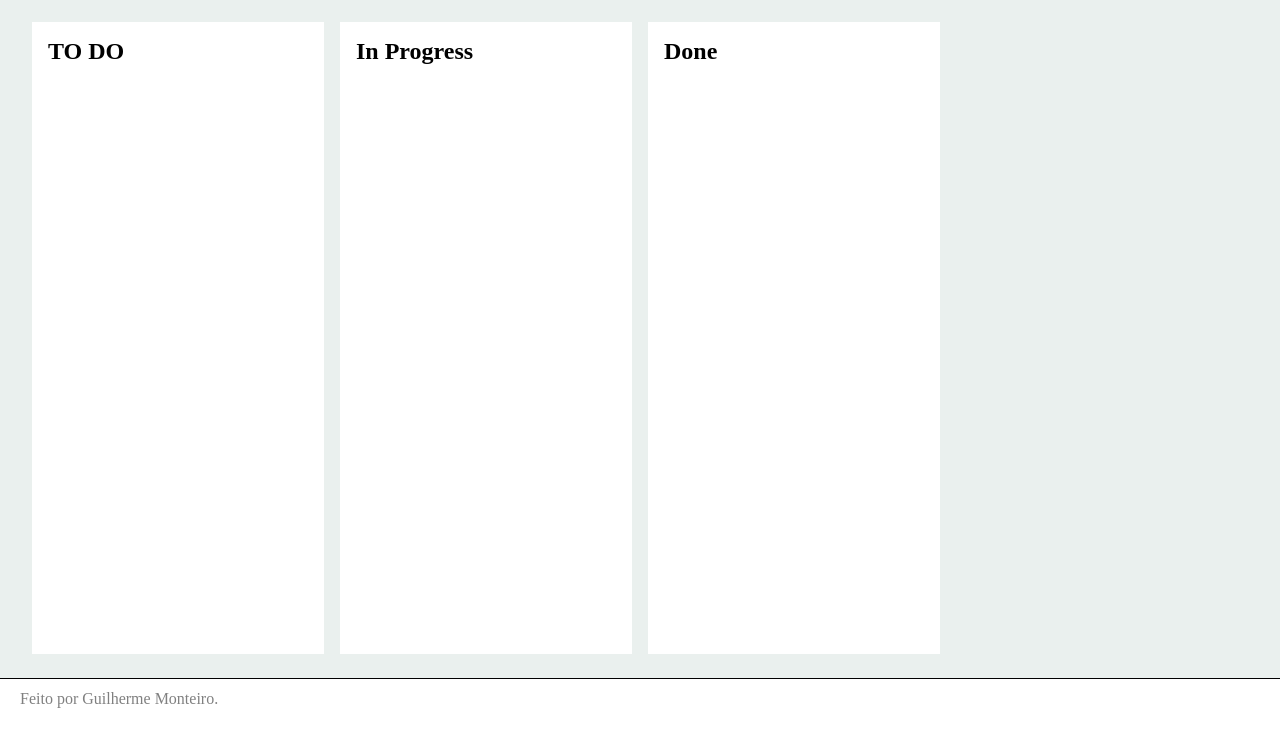
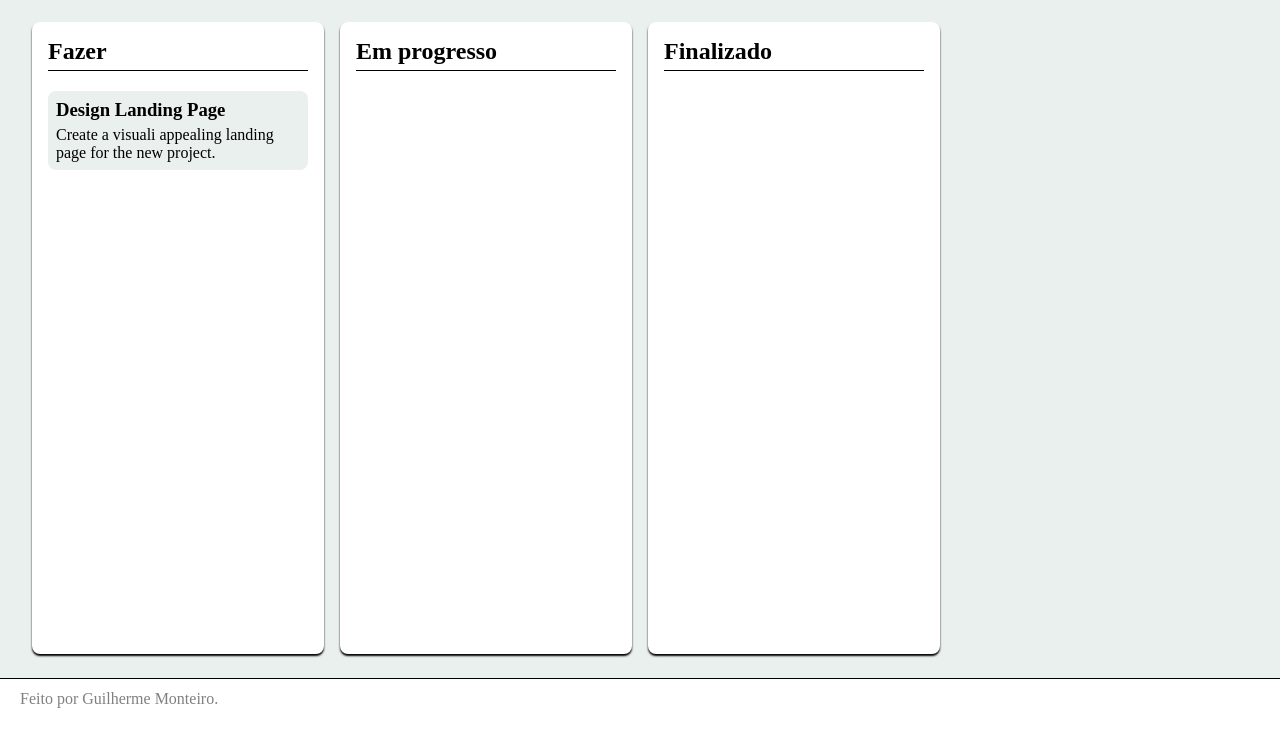
Before and after one commit to Guimonteirojbv/mini-trello, a plain HTML site: page index.html in a window 1280 px wide. Shown: the part 21-768 px from the top of the page. Drawn offline with Linux system fonts and the light colour scheme.

Commit message:
style-card

```diff
--- a/index.html
+++ b/index.html
@@ -19,20 +19,27 @@
 
     <div class="boards-wrapper">
       <div id="todo">
-        <h2>TO DO</h2>
+        <h2>Fazer</h2>
+
+        <div class="task" draggable="true">
+          <h3>Design Landing Page</h3>
+          <p>Create a visuali appealing landing page for the new project.</p>
+        </div>
       </div>
 
       <div id="inprogress">
-        <h2>In Progress</h2>
+        <h2>Em progresso</h2>
       </div>
 
-      <div id="Done">
-        <h2>Done</h2>
+      <div id="done">
+        <h2>Finalizado</h2>
       </div>
     </div>
 
     <footer class="footer">
       <span>Feito por Guilherme Monteiro.</span>
     </footer>
+
+    <script src="script.js"></script>
   </body>
 </html>
--- /dev/null
+++ b/script.js
@@ -0,0 +1,42 @@
+const todo = document.querySelector('#todo');
+const inProgress = document.querySelector("#inprogress");
+const done = document.querySelector('#done');
+
+
+const sections = [todo, inProgress, done];
+
+sections.forEach((section) => {
+    section.addEventListener('drop', (ev) => dropHandler(ev));
+    section.addEventListener('dragover', (ev) => dragover_handler(ev))
+    section.addEventListener('dragstart', (ev) => dragStart(ev))
+})
+
+document.querySelectorAll('.task').forEach(card => {
+    card.setAttribute('draggable', 'true'),
+    card.addEventListener('dragstart', (ev) => dragStart(ev));
+})
+
+function dropHandler(ev) {
+
+
+
+    console.log(ev)
+
+
+}
+
+function dragover_handler(ev) {
+
+    // console.log(ev)
+    ev.dataTransfer.dropEffect = "copy";
+}
+
+
+function dragStart(ev) {
+
+
+
+    ev.dataTransfer.setData('text/plain', ev.target.id);
+
+    // console.log(ev)
+}
--- a/styles.css
+++ b/styles.css
@@ -26,9 +26,31 @@
   padding: 24px 32px;
 }
 
-.boards-wrapper div {
+#todo,
+#inprogress,
+#done {
   background: #fff;
   padding: 16px;
+
+  border-radius: 8px;
+
+  box-shadow: 0px 2px 2px 0px #000;
+}
+
+.boards-wrapper div h2 {
+  border-bottom: 1px solid #000;
+  padding-bottom: 5px;
+}
+
+.task {
+  background: #eaf0ee;
+  margin-top: 20px;
+  padding: 8px;
+  border-radius: 8px;
+}
+
+.task p {
+  margin-top: 5px;
 }
 
 .footer {
```
